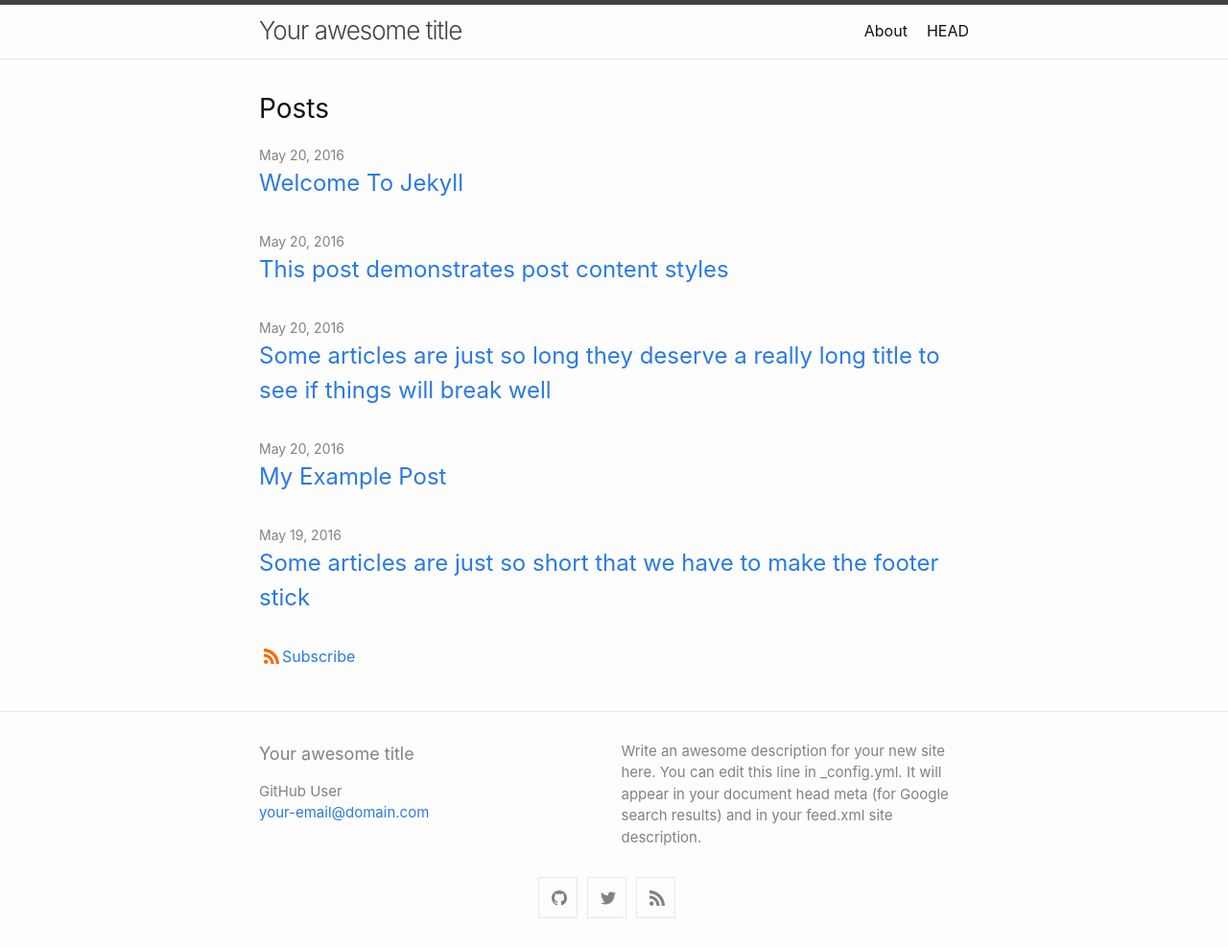
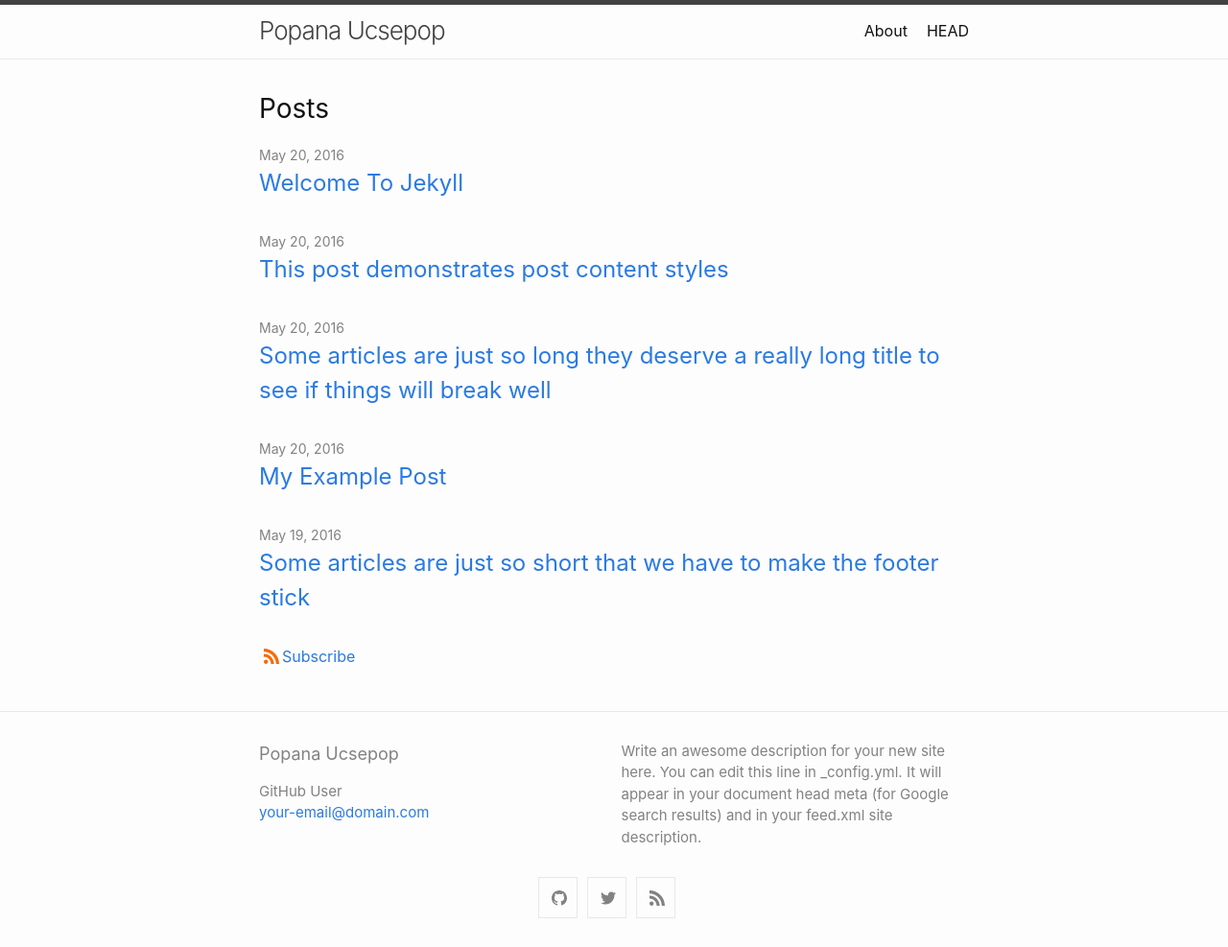
Before and after one commit to gandideluxe/gandideluxe.github.io, a Jekyll site: the page built from index.md, in a window 1280 px wide. Shown: the whole page at 96% size. Built offline with Jekyll 4.4.1, drawn with Linux system fonts in a browser that asks for light colours.

Commit message:
Update _config.yml

```diff
--- a/_config.yml
+++ b/_config.yml
@@ -1,4 +1,4 @@
-title: Your awesome title
+title: Popana Ucsepop
 author: GitHub User
 email: your-email@domain.com
 description: > # this means to ignore newlines until "show_excerpts:"
```
